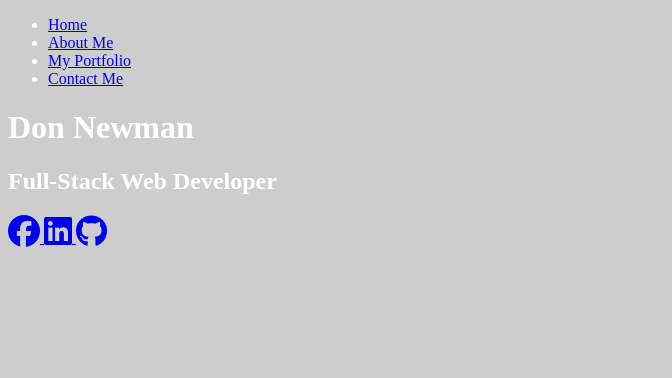
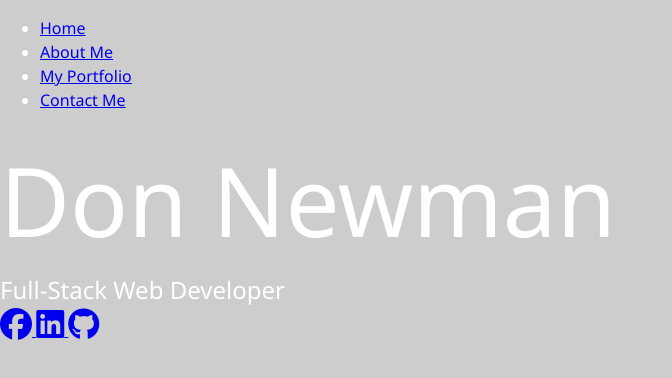
Before and after one commit to Djn94/FinalPortfolio, a website: page dist/index.html in a window 1280 px wide. Shown: the whole page, without its empty margins (0-672 px from the left). Drawn offline with nearby package versions, Linux system fonts and the light colour scheme; files that its build step writes are made by us from their sources.

Commit message:
some css

```diff
--- a/scss/main.scss
+++ b/scss/main.scss
@@ -7,4 +7,18 @@ $primary-color:#4444;
 body{
     background: $primary-color;
     color: #fff;
-}
+    height: 100%;
+    margin: 0;
+    font-family: 'Segoe UI', Tahoma, Geneva, Verdana, sans-serif;
+    line-height: 1.5;
+};
+
+//heading scss
+h1, h2, h3 {
+    margin: 0;
+    font-weight: 400;
+
+    &.lg-heading{
+        font-size: 6rem;
+    }
+};
```
